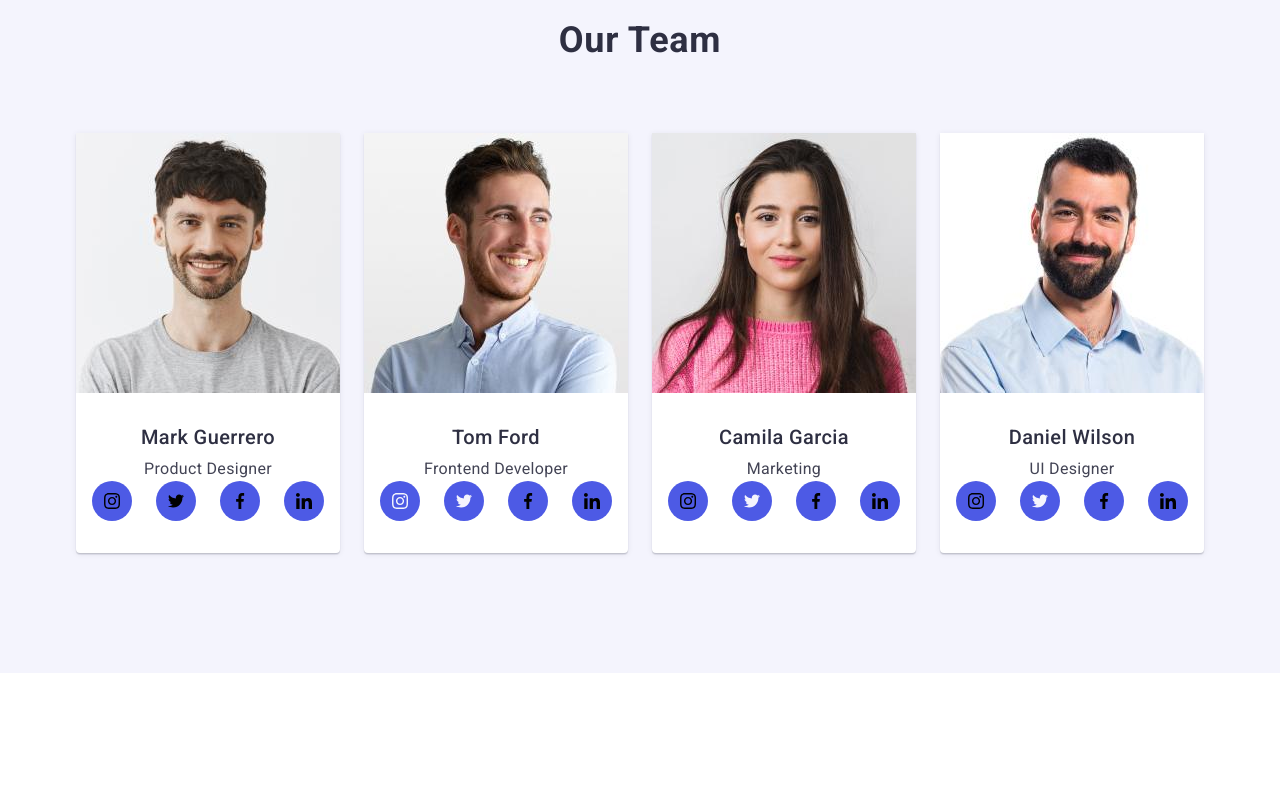
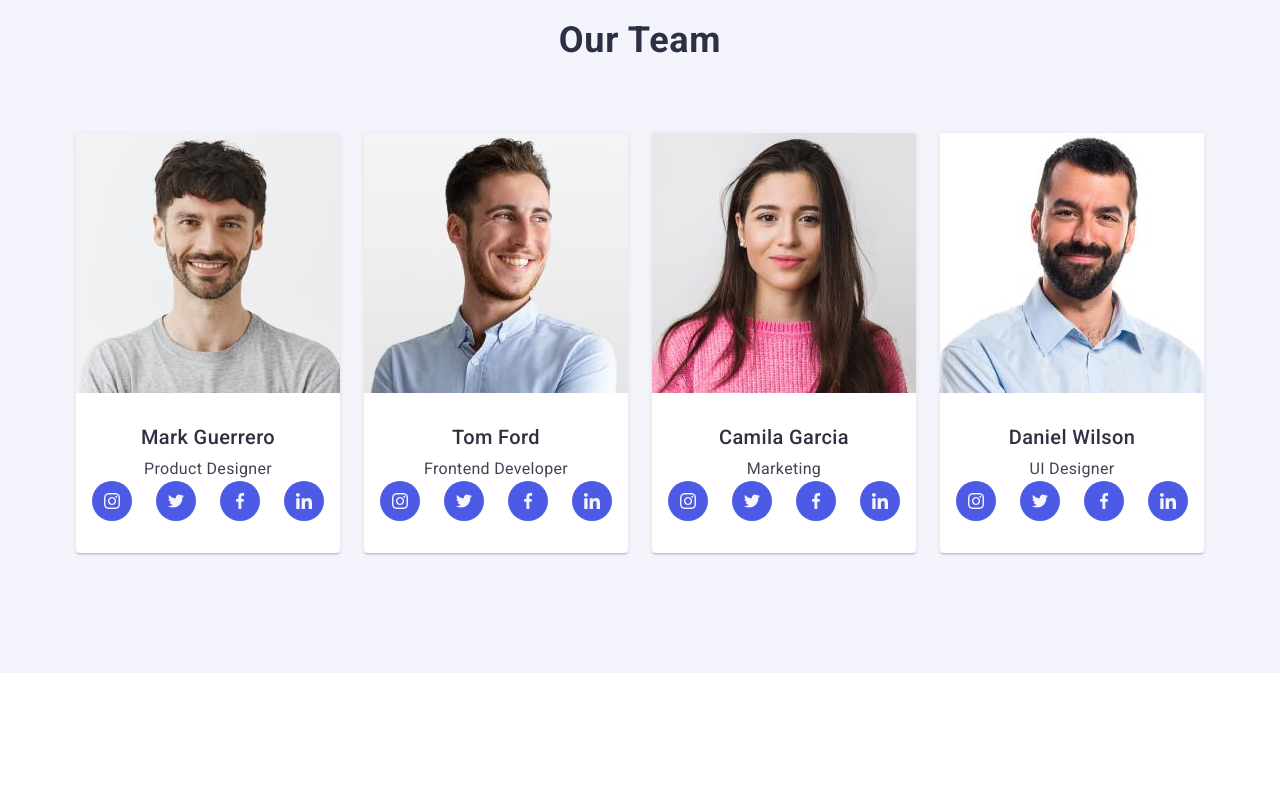
Before and after one commit to AnastasiaIshchenko/homework04new, a plain HTML site: page index.html in a window 1280 px wide. Shown: the part 1140-1930 px from the top of the page. Drawn offline with nearby package versions, Linux system fonts and the light colour scheme.

Commit message:
changes
correct classes

```diff
--- a/index.html
+++ b/index.html
@@ -93,28 +93,28 @@
                     <ul class="icon-menu-team list">
                         <li class="icons-item-menu">
                             <a href="" class="social-media-link">
-                                <svg class="icon-insta" width="16" height="16" aria-label="icon instagram">
+                                <svg class="icon-social-media" width="16" height="16" aria-label="icon instagram">
                                     <use href="./images/icons/symbol-defs.svg#icon-instagram"></use>
                                 </svg>
                             </a>
                         </li>
                         <li class="icons-item-menu">
                             <a href="" class="social-media-link">
-                                <svg class="icon-twitter" width="16" height="16" aria-label="icon twitter">
+                                <svg class="icon-social-media" width="16" height="16" aria-label="icon twitter">
                                     <use href="./images/icons/symbol-defs.svg#icon-twitter"></use>
                                 </svg>
                             </a>
                         </li>
                         <li class="icons-item-menu">
                             <a href="" class="social-media-link">
-                                <svg class="icon-facebook" width="16" height="16" aria-label="icon facebook">
+                                <svg class="icon-social-media" width="16" height="16" aria-label="icon facebook">
                                     <use href="./images/icons/symbol-defs.svg#icon-facebook"></use>
                                 </svg>
                             </a>
                         </li>
                         <li class="icons-item-menu">
                             <a href="" class="social-media-link">
-                                <svg class="icon-linkedin" width="16" height="16" aria-label="icon linkedin">
+                                <svg class="icon-social-media" width="16" height="16" aria-label="icon linkedin">
                                     <use href="./images/icons/symbol-defs.svg#icon-linkedin"></use>
                                 </svg>
                             </a>
@@ -144,14 +144,14 @@
                         </li>
                         <li class="icons-item-menu">
                             <a href="" class="social-media-link">
-                                <svg class="iicon-social-media" width="16" height="16" aria-label="icon facebook">
+                                <svg class="icon-social-media" width="16" height="16" aria-label="icon facebook">
                                     <use href="./images/icons/symbol-defs.svg#icon-facebook"></use>
                                 </svg>
                             </a>
                         </li>
                         <li class="icons-item-menu">
                             <a href="" class="social-media-link">
-                                <svg class="iicon-social-media" width="16" height="16" aria-label="icon linkedin">
+                                <svg class="icon-social-media" width="16" height="16" aria-label="icon linkedin">
                                     <use href="./images/icons/symbol-defs.svg#icon-linkedin"></use>
                                 </svg>
                             </a>
@@ -167,7 +167,7 @@
                     <ul class="icon-menu-team list">
                         <li class="icons-item-menu">
                             <a href="" class="social-media-link">
-                                <svg classicon-social-media" width="16" height="16" aria-label="icon instagram">
+                                <svg class="icon-social-media" width="16" height="16" aria-label="icon instagram">
                                     <use href="./images/icons/symbol-defs.svg#icon-instagram"></use>
                                 </svg>
                             </a>
@@ -181,14 +181,14 @@
                         </li>
                         <li class="icons-item-menu">
                             <a href="" class="social-media-link">
-                                <svg class="iicon-social-media" width="16" height="16" aria-label="icon facebook">
+                                <svg class="icon-social-media" width="16" height="16" aria-label="icon facebook">
                                     <use href="./images/icons/symbol-defs.svg#icon-facebook"></use>
                                 </svg>
                             </a>
                         </li>
                         <li class="icons-item-menu">
                             <a href="" class="social-media-link">
-                                <svg class="iicon-social-media" width="16" height="16" aria-label="icon linkedin">
+                                <svg class="icon-social-media" width="16" height="16" aria-label="icon linkedin">
                                     <use href="./images/icons/symbol-defs.svg#icon-linkedin"></use>
                                 </svg>
                             </a>
@@ -204,7 +204,7 @@
                     <ul class="icon-menu-team list">
                         <li class="icons-item-menu">
                             <a href="" class="social-media-link">
-                                <svg classicon-social-media" width="16" height="16" aria-label="icon instagram">
+                                <svg class="icon-social-media" width="16" height="16" aria-label="icon instagram">
                                     <use href="./images/icons/symbol-defs.svg#icon-instagram"></use>
                                 </svg>
                             </a>
@@ -218,14 +218,14 @@
                         </li>
                         <li class="icons-item-menu">
                             <a href="" class="social-media-link">
-                                <svg class="iicon-social-media" width="16" height="16" aria-label="icon facebook">
+                                <svg class="icon-social-media" width="16" height="16" aria-label="icon facebook">
                                     <use href="./images/icons/symbol-defs.svg#icon-facebook"></use>
                                 </svg>
                             </a>
                         </li>
                         <li class="icons-item-menu">
                             <a href="" class="social-media-link">
-                                <svg class="iicon-social-media" width="16" height="16" aria-label="icon linkedin">
+                                <svg class="icon-social-media" width="16" height="16" aria-label="icon linkedin">
                                     <use href="./images/icons/symbol-defs.svg#icon-linkedin"></use>
                                 </svg>
                             </a>
@@ -303,7 +303,7 @@
                 <ul class="icon-menu list">
                     <li class="icons-item-menu">
                         <a href="" class="social-media-link">
-                        <svg class="icosocial-media" width="24" height="24"  aria-label="icon instagram">
+                        <svg class="icon-social-media" width="24" height="24"  aria-label="icon instagram">
                             <use href="./images/icons/symbol-defs.svg#icon-instagram"></use>
                         </svg>
                         </a>
@@ -317,14 +317,14 @@
                     </li>
                     <li class="icons-item-menu">
                         <a href="" class="social-media-link">
-                        <svg class="icon-fsocial-media" width="24" height="24" aria-label="icon facebook">
+                        <svg class="icon-social-media" width="24" height="24" aria-label="icon facebook">
                             <use href="./images/icons/symbol-defs.svg#icon-facebook"></use>
                         </svg>
                         </a>
                     </li>
                     <li class="icons-item-menu">
                         <a href="" class="social-media-link">
-                        <svg class="icon-lsocial-media" width="24" height="24" aria-label="icon linkedin">
+                        <svg class="icon-social-media" width="24" height="24" aria-label="icon linkedin">
                             <use href="./images/icons/symbol-defs.svg#icon-linkedin"></use>
                         </svg>
                         </a>
```
